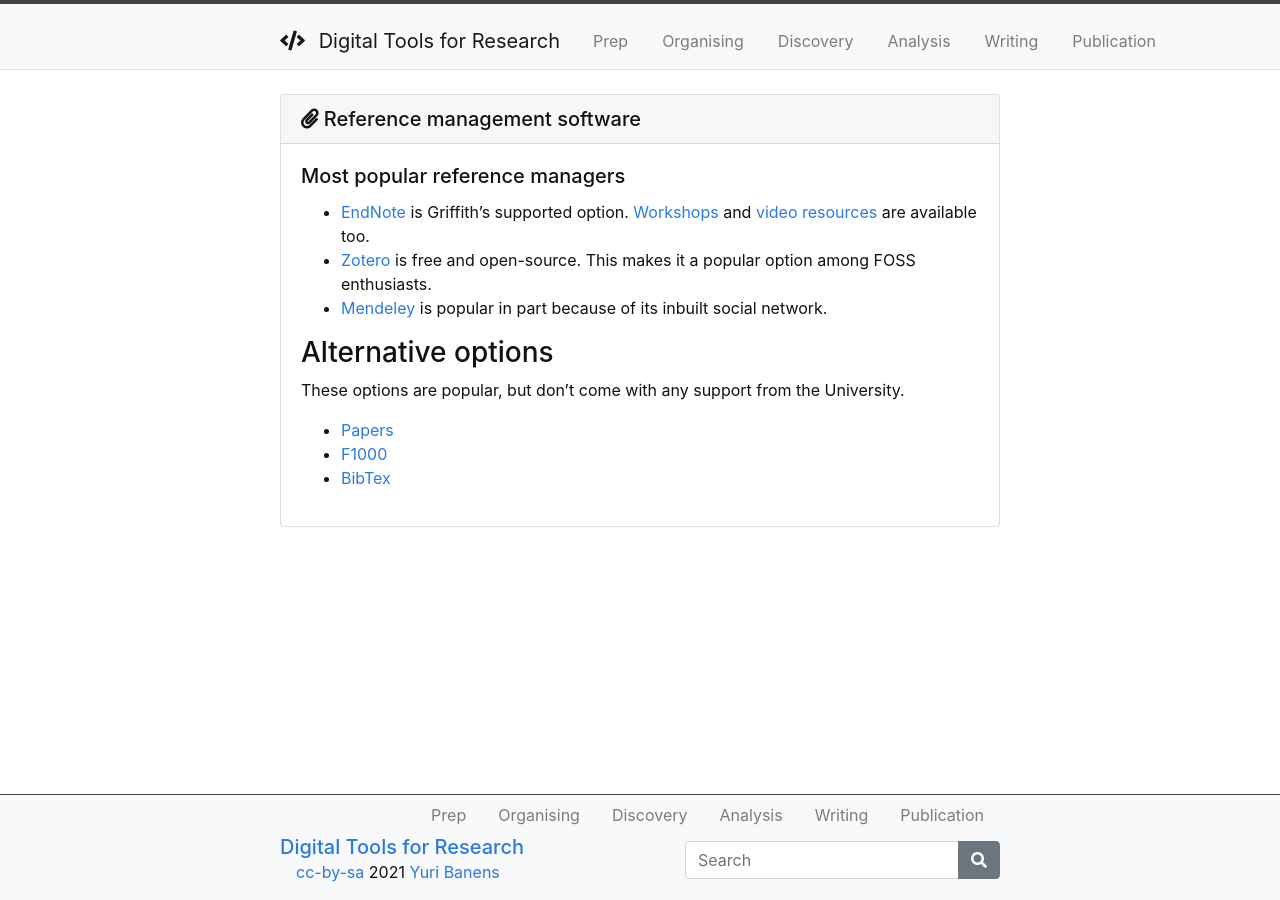
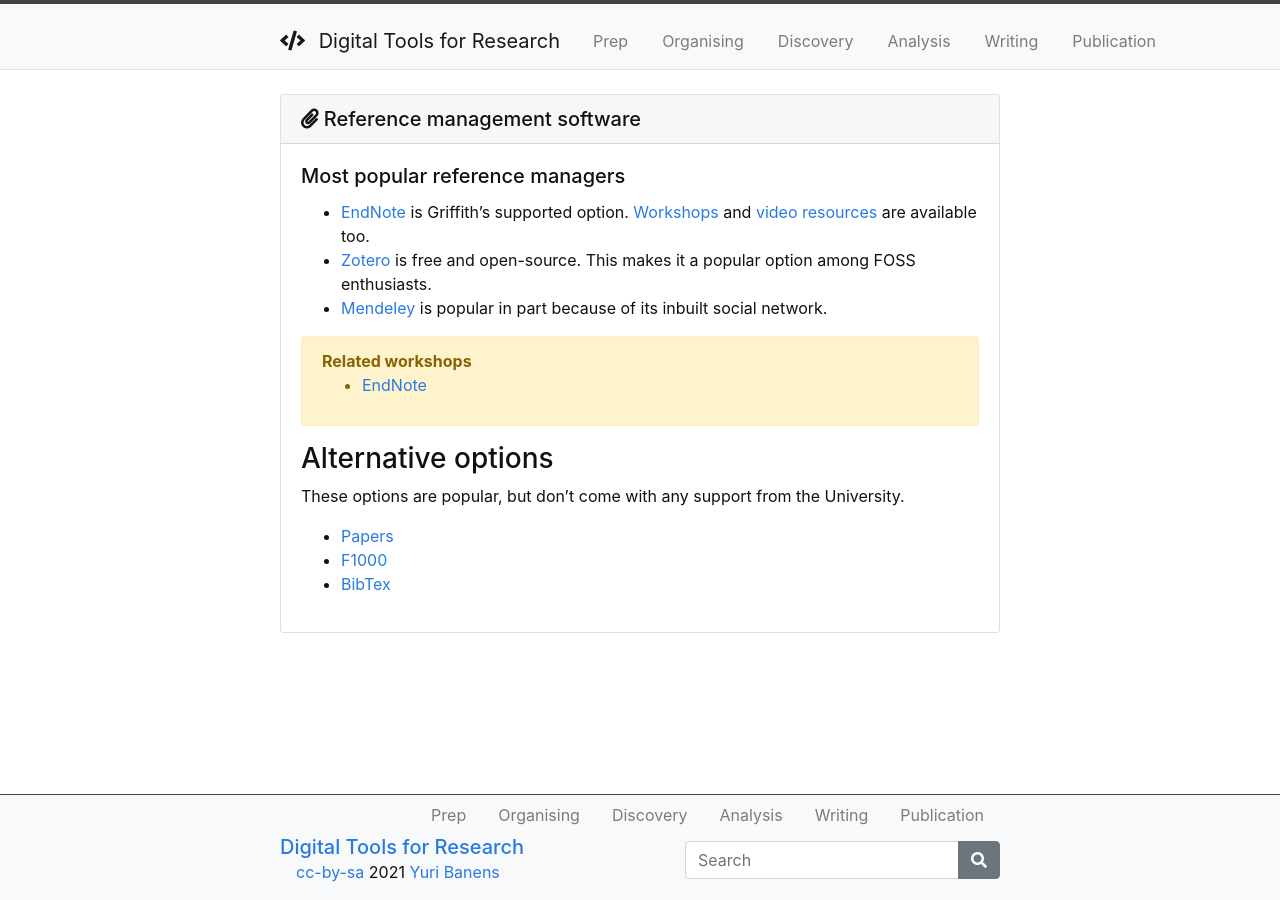
Before and after one commit to GriffithUniLibrary/digital-tools-modular, a Jekyll site: the page built from content/2-discovery-references.md, in a window 1280 px wide. Built offline with Jekyll 4.4.1, drawn with Linux system fonts in a browser that asks for light colours; our own code applies the rules of GitHub Pages for plain Markdown files.

Commit message:
Fixed the capture statements

```diff
--- a/content/2-discovery-references.md
+++ b/content/2-discovery-references.md
@@ -2,6 +2,16 @@
 - [EndNote](https://www.griffith.edu.au/library/study/referencing) is Griffith's supported option. [Workshops](https://www.griffith.edu.au/research/research-services/researcher-education-development/workshop-calendar) and [video resources](vimeo.com/user/82369617/folder/1569944) are available too.
 - [Zotero](https://www.zotero.org) is free and open-source. This makes it a popular option among FOSS enthusiasts.
 - [Mendeley](https://www.mendeley.com) is popular in part because of its inbuilt social network.
+
+{% capture relatedworkshops %}
+
+**Related workshops**
+
+- [EndNote](https://app.secure.griffith.edu.au/events/search?sdata=endnote)
+
+{% endcapture %}
+
+{% include alert.html text=relatedworkshops color="warning" %}
 
 ### Alternative options
 
```
Also changed, not shown: content/3-analysis-stats.md (+3 -1 lines), content/3-analysis-text.md (+3 -2 lines).
